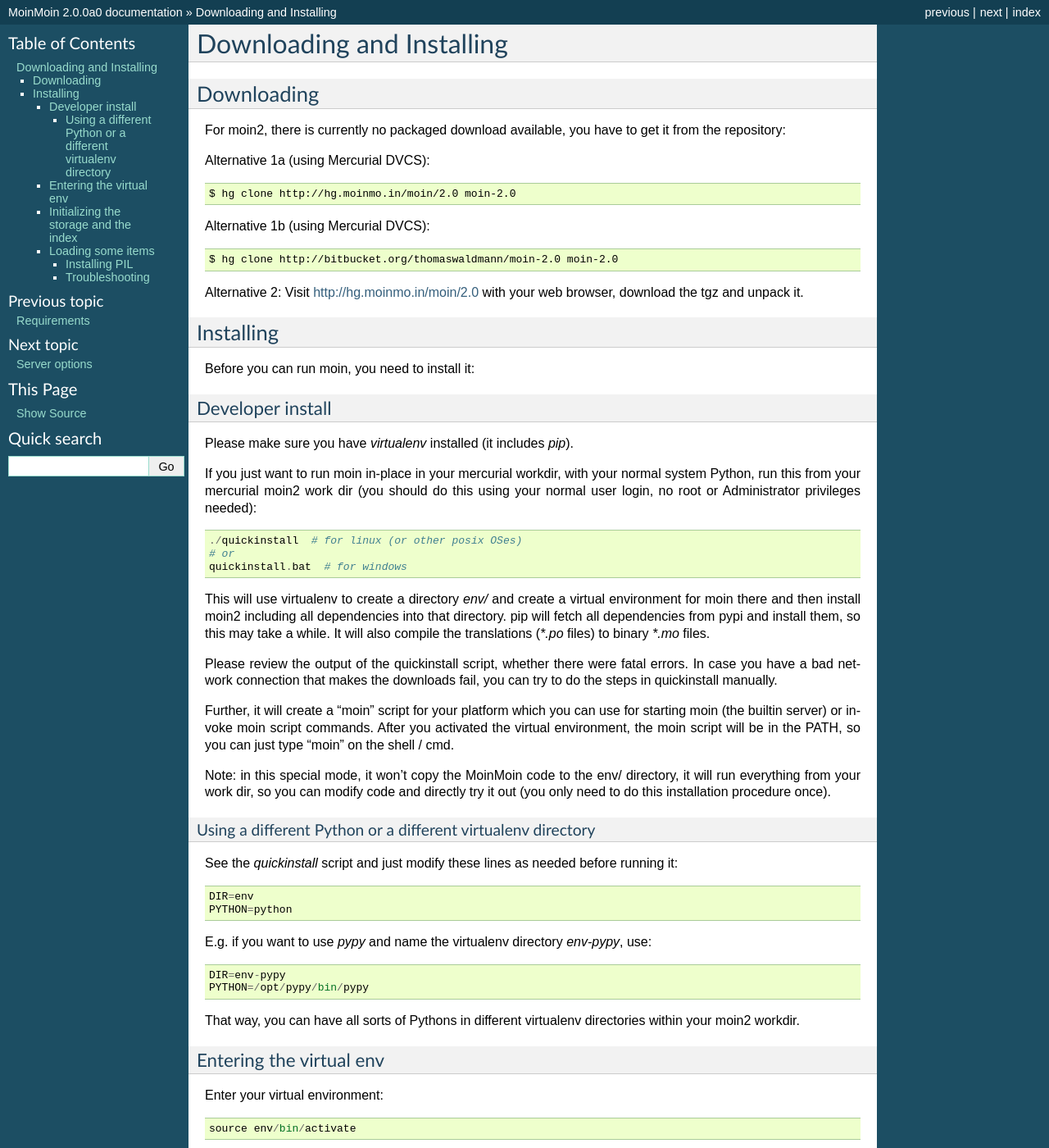
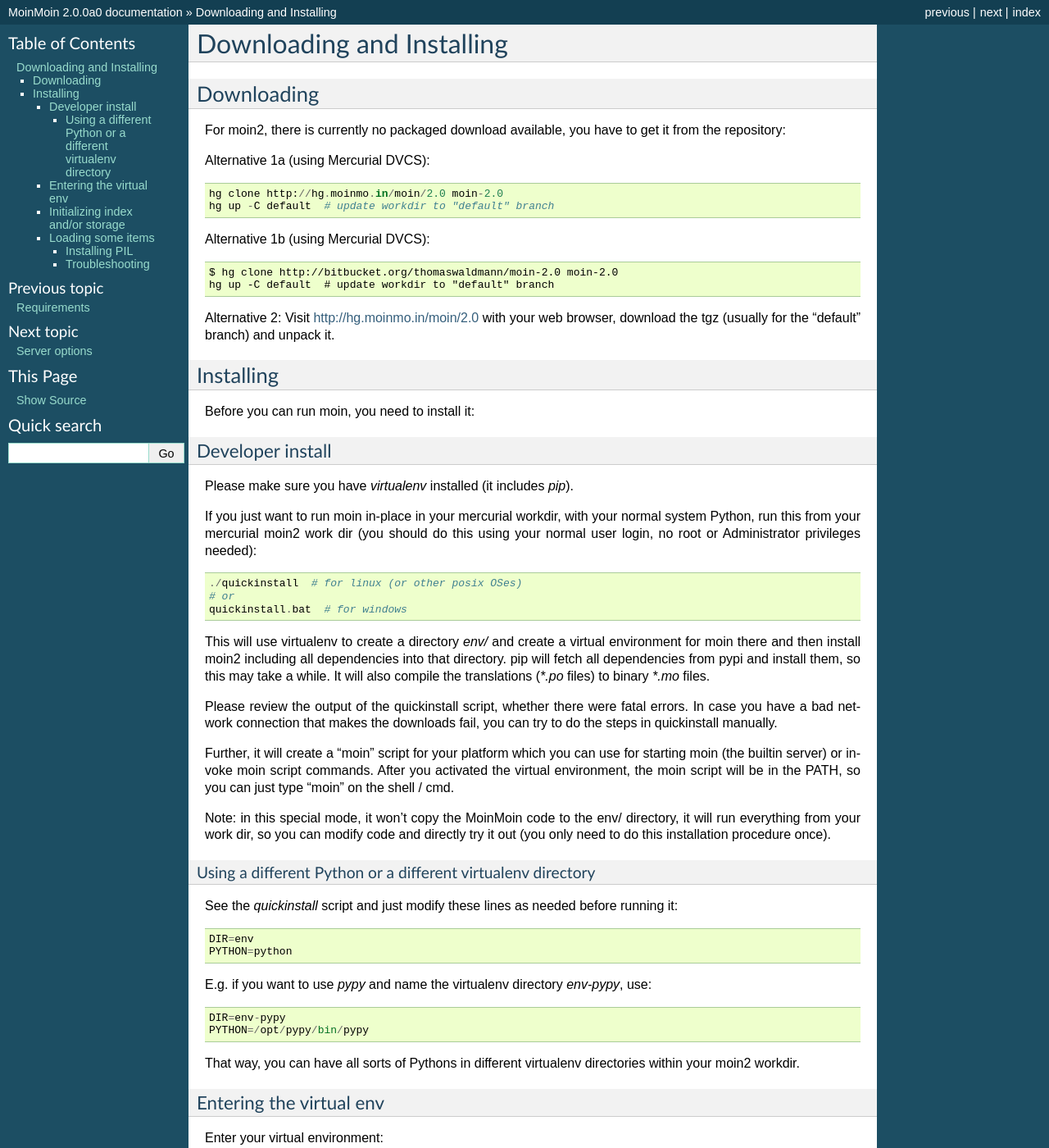
Before and after one commit to mirror/moin-2.0, a Sphinx documentation site: the page built from docs/admin/install.rst, in a window 1280 px wide and 1400 px high. Shown: the whole window at 82% size. Built offline with Sphinx 7.4.7, drawn with Linux system fonts in a browser that asks for light colours; pages that are not in the unit, such as notebooks, are missing from menus; some of the changed text lies outside the part shown.

Commit message:
docs: add note about using default branch, be more clear about index/storage init

```diff
--- a/docs/admin/install.rst
+++ b/docs/admin/install.rst
@@ -9,15 +9,17 @@
 
 Alternative 1a (using Mercurial DVCS)::
 
- $ hg clone http://hg.moinmo.in/moin/2.0 moin-2.0
+ hg clone http://hg.moinmo.in/moin/2.0 moin-2.0
+ hg up -C default  # update workdir to "default" branch
 
 Alternative 1b (using Mercurial DVCS)::
 
  $ hg clone http://bitbucket.org/thomaswaldmann/moin-2.0 moin-2.0
+ hg up -C default  # update workdir to "default" branch
 
 Alternative 2:
 Visit http://hg.moinmo.in/moin/2.0 with your web browser, download the tgz
-and unpack it.
+(usually for the "default" branch) and unpack it.
 
 Installing
 ==========
@@ -80,11 +82,19 @@
 
  source env/bin/activate
 
-Initializing the storage and the index
---------------------------------------
-Creates an (empty) storage and an (empty) index::
+Initializing index and/or storage
+---------------------------------
+If you start from scratch (no storage created yet, no index created yet),
+you need to creates an (empty) storage and an (empty) index::
 
- moin index-create -s -i
+ moin index-build -s -i
+
+If you already have an existing storage, but no index yet::
+
+ moin index-build -i
+
+If you have an existing storage AND a valid index (for this storage's content,
+for this moin version), you can skip this section.
 
 Loading some items
 ------------------
```
